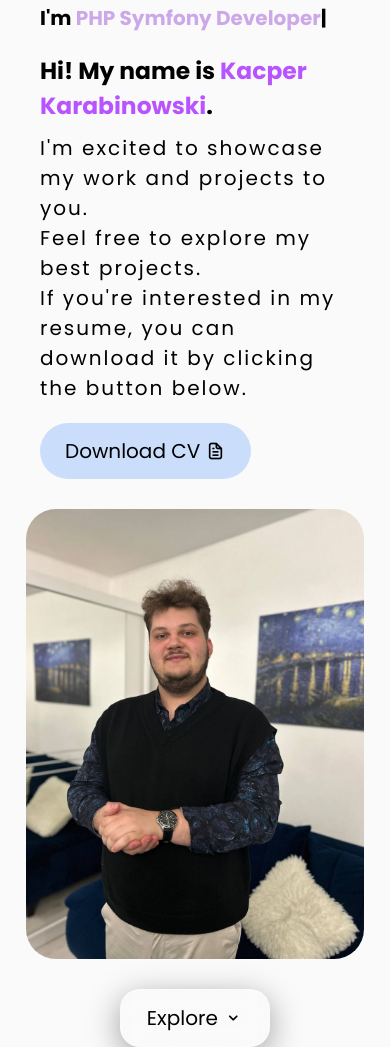
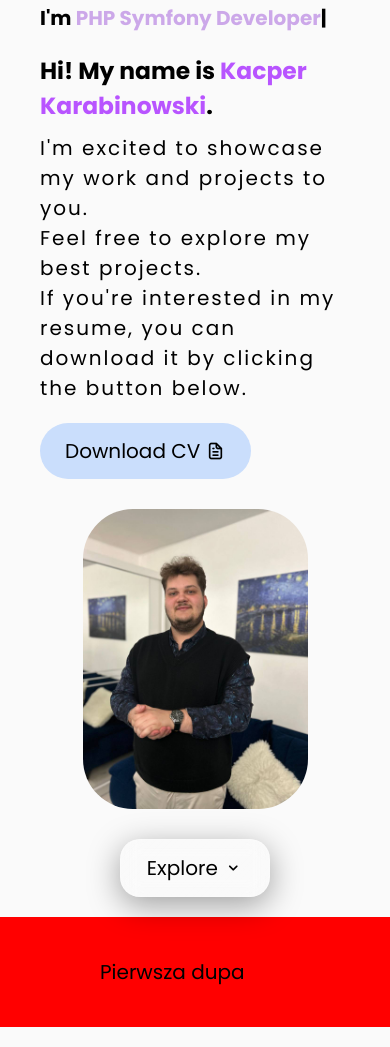
Before and after one commit to Besp1N/portfolio-kacper, a website: page index.html in a window 390 px wide. Shown: the part 97-1144 px from the top of the page. Drawn offline with nearby package versions, Linux system fonts and the light colour scheme.

Commit message:
fixed landing-container on mobile devices

```diff
--- a/assets/scripts/app.js
+++ b/assets/scripts/app.js
@@ -6,6 +6,8 @@ const nightModeMobile = document.querySelector('.night');
 
 const nightModeIcon = document.querySelector('.night-mode');
 const mobileNightModeIcon = document.querySelector('.night');
+
+const glass = document.querySelector('.glass');
 
 backdrop.classList.add('backdrop');
 backdrop.style.backgroundColor = "white";
@@ -31,6 +33,7 @@ nightModeMobile.addEventListener('click', function () {
       document.querySelector('.download-cv-button a').style.color = '#000';
       mobileNightModeIcon.classList.remove('uil-moon');
       mobileNightModeIcon.classList.add('uil-sun');
+      glass.style.boxShadow = '0 8px 32px 0 rgba(255, 255, 255, 0.37)';
    } else {
       backdrop.style.backgroundColor = "white";
       document.body.appendChild(backdrop);
@@ -43,6 +46,7 @@ nightModeMobile.addEventListener('click', function () {
       document.querySelector('.header').style.color = 'initial';
       mobileNightModeIcon.classList.remove('uil-sun');
       mobileNightModeIcon.classList.add('uil-moon');
+      glass.style.boxShadow = '0 8px 32px 0 rgba(0, 0, 0, 0.37)';
    }
 });
 
@@ -62,6 +66,7 @@ nightModeButton.addEventListener('click', function () {
       document.querySelector('.download-cv-button a').style.color = '#000';
       nightModeIcon.classList.remove('uil-moon');
       nightModeIcon.classList.add('uil-sun');
+      glass.style.boxShadow = '0 8px 32px 0 rgba(255, 255, 255, 0.37)';
    } else {
       // Przywrócenie pierwotnych kolorów
       document.documentElement.style.setProperty('--body-color', 'rgb(250, 250, 250)');
@@ -72,6 +77,7 @@ nightModeButton.addEventListener('click', function () {
       document.querySelector('.header').style.color = 'initial';
       nightModeIcon.classList.remove('uil-sun');
       nightModeIcon.classList.add('uil-moon');
+      glass.style.boxShadow = '0 8px 32px 0 rgba(0, 0, 0, 0.37)';
    }
 });
 
--- a/assets/styles/app.css
+++ b/assets/styles/app.css
@@ -227,10 +227,19 @@ body {
     cursor: pointer;
 }
 
+.about-container {
+    padding: 4rem 10rem;
+    font-size: 2rem;
+    background-color: red;
+}
+
 
 
 
 @media only screen and (max-width: 1000px) {
+    .landing-container {
+        height: auto;
+    }
     .header--nav ul {
         display: none;
         position: absolute;
@@ -307,4 +316,10 @@ body {
         right: 6rem;
     }
 
+    .my-img img {
+        height: 30rem;
+        border-radius: 5rem;
+
+    }
+
 }
--- a/index.html
+++ b/index.html
@@ -75,10 +75,13 @@
 
         <div class="explore-button-container">
             <div class="explore-button glass">
-                <a href="#">Explore <i class="uil uil-angle-down"></i></a>
+                <a href="#explore">Explore <i class="uil uil-angle-down"></i></a>
             </div>
         </div>
+    </div>
 
+    <div class="about-container" id="explore">
+        <p>Pierwsza dupa</p>
 
     </div>
 
```
